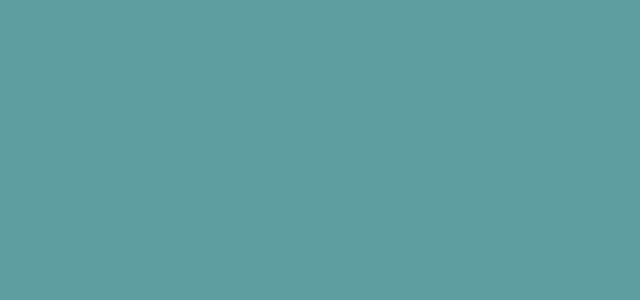
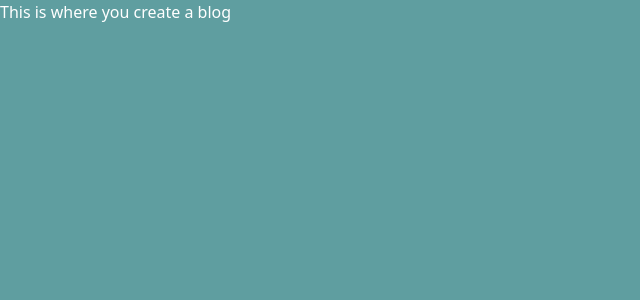
Before and after one commit to tsdineshjai/medium-blog, a React (Vite) app in the folder frontend/: page /blog in a window 1280 px wide. Before the commit this address had no page. Shown: the top 300 px of the page, without its empty margins (0-640 px from the left). Built offline with nearby package versions, Linux system fonts and the light colour scheme.

Commit message:
udpates wrt to post handling of the axios request

```diff
--- a/frontend/src/App.tsx
+++ b/frontend/src/App.tsx
@@ -13,7 +13,7 @@ function App() {
 					<Route path="/" element={<Header />} />
 					<Route path="/signup" element={<Signup />} />
 					<Route path="/signin" element={<SignIn />} />
-					<Route path="/blog/:id" element={<Blog />} />
+					<Route path="/blog" element={<Blog />} />
 				</Routes>
 			</Router>
 		</>
--- a/frontend/src/components/Auth/Auth.tsx
+++ b/frontend/src/components/Auth/Auth.tsx
@@ -25,10 +25,10 @@ function Auth() {
 				"https://backend.tsdineshjai.workers.dev/api/v1/user/signup",
 				signupData
 			);
-			console.log(response);
-			const token = response.data;
-			localStorage.setItem("token", token);
-			navigate("/");
+			console.log(response, response.statusText);
+			const { token } = response.data;
+			localStorage.setItem("myToken", JSON.stringify(token));
+			navigate("/signin");
 		} catch (e) {
 			console.log(e);
 		}
@@ -40,12 +40,12 @@ function Auth() {
 		// })
 		// 	.then((response) => {
 		// 		console.log(response.statusText);
-		// 		// if (response.status == 200) {
-		// 		// 	const token = response.data;
-		// 		// 	localStorage.setItem("token", JSON.stringify(token));
-		// 		// 	navigate("/signin");
-		// 		// 	console.log(`navigation has occuurred.`);
-		// 		// }
+		// if (response.status == 200) {
+		// 	const token = response.data;
+		// 	localStorage.setItem("token", JSON.stringify(token));
+		// 	navigate("/signin");
+		// 	console.log(`navigation has occuurred.`);
+		// }
 		// 	})
 		// 	.catch((e) => {
 		// 		console.log(e);
--- a/frontend/src/components/Blog/blog.tsx
+++ b/frontend/src/components/Blog/blog.tsx
@@ -1,7 +1,7 @@
 // import { createPostInput, updatePostInput } from "@tsdjai/common-app";
 
 function Blog() {
-	return <div>blog</div>;
+	return <div>This is where you create a blog</div>;
 }
 
 export default Blog;
--- a/frontend/src/components/SignIn/Signin.tsx
+++ b/frontend/src/components/SignIn/Signin.tsx
@@ -21,13 +21,13 @@ function Signin() {
 		e.preventDefault();
 		try {
 			const response = await axios.post(
-				"https://backend.tsdineshjai.workers.dev/api/v1/user/signin",
+				"http://127.0.0.1:8787/api/v1/user/signin",
 				signInData
 			);
 			console.log(response);
-			const token = response.data;
+			const { token } = response.data;
 			console.log(token);
-			navigate("/"); //navigates to home component
+			navigate("/blog"); //navigates to home component
 		} catch (e) {
 			console.log(e);
 		}
```
